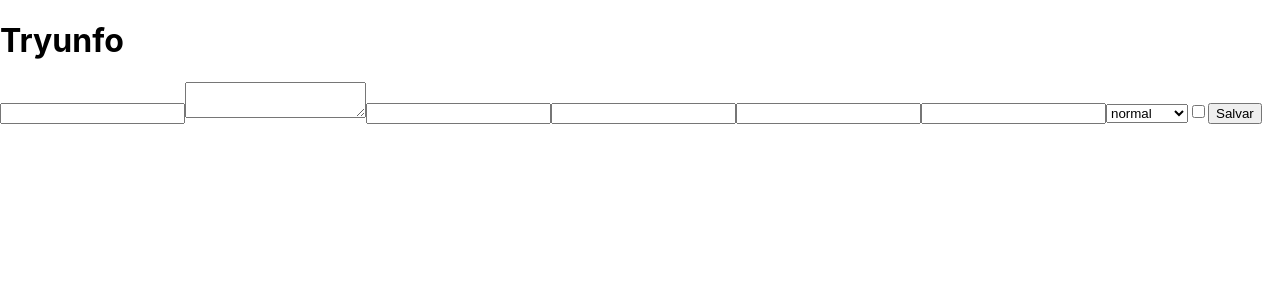
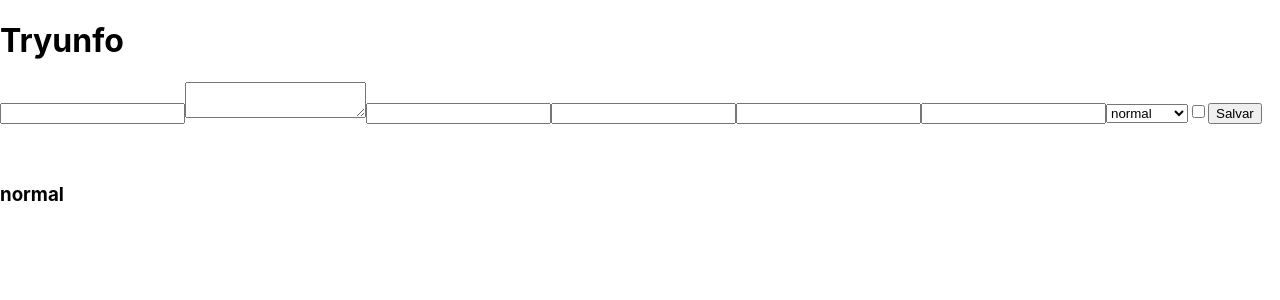
Before and after one commit to ChagasReivan/Tryunfo, a React (Create React App) app: page / in a window 1280 px wide. Shown: the top 300 px of the page. Built offline with nearby package versions, Linux system fonts and the light colour scheme.

Commit message:
adicioan exercicio 4

```diff
--- a/src/App.js
+++ b/src/App.js
@@ -3,12 +3,58 @@ import Form from './components/Form';
 import Card from './components/Card';
 
 class App extends React.Component {
+  state = {
+    cardName: '',
+    cardDescription: '',
+    cardAttr1: '',
+    cardAttr2: '',
+    cardAttr3: '',
+    cardImage: '',
+    cardRare: 'normal',
+    cardTrunfo: false,
+
+  };
+
+  onInputChange = (event) => {
+    const { target } = event;
+    this.setState({
+      cardName: target.value,
+      cardDescription: target.value,
+      cardAttr1: target.value,
+      cardAttr2: target.value,
+      cardAttr3: target.value,
+      cardImage: target.value,
+      cardTrunfo: target.value,
+    });
+  };
+
   render() {
+    const { cardName, cardDescription, cardAttr1,
+      cardAttr2, cardAttr3, cardImage, cardRare, cardTrunfo } = this.state;
     return (
       <div>
         <h1>Tryunfo</h1>
-        <Form />
-        <Card />
+        <Form
+          cardName={ cardName }
+          cardDescription={ cardDescription }
+          cardAttr1={ cardAttr1 }
+          cardAttr2={ cardAttr2 }
+          cardAttr3={ cardAttr3 }
+          cardImage={ cardImage }
+          cardRare={ cardRare }
+          cardTrunfo={ cardTrunfo }
+          onInputChange={ this.onInputChange }
+        />
+        <Card
+          cardName={ cardName }
+          cardDescription={ cardDescription }
+          cardAttr1={ cardAttr1 }
+          cardAttr2={ cardAttr2 }
+          cardAttr3={ cardAttr3 }
+          cardImage={ cardImage }
+          cardRare={ cardRare }
+          cardTrunfo={ cardTrunfo }
+        />
       </div>
     );
   }
```
